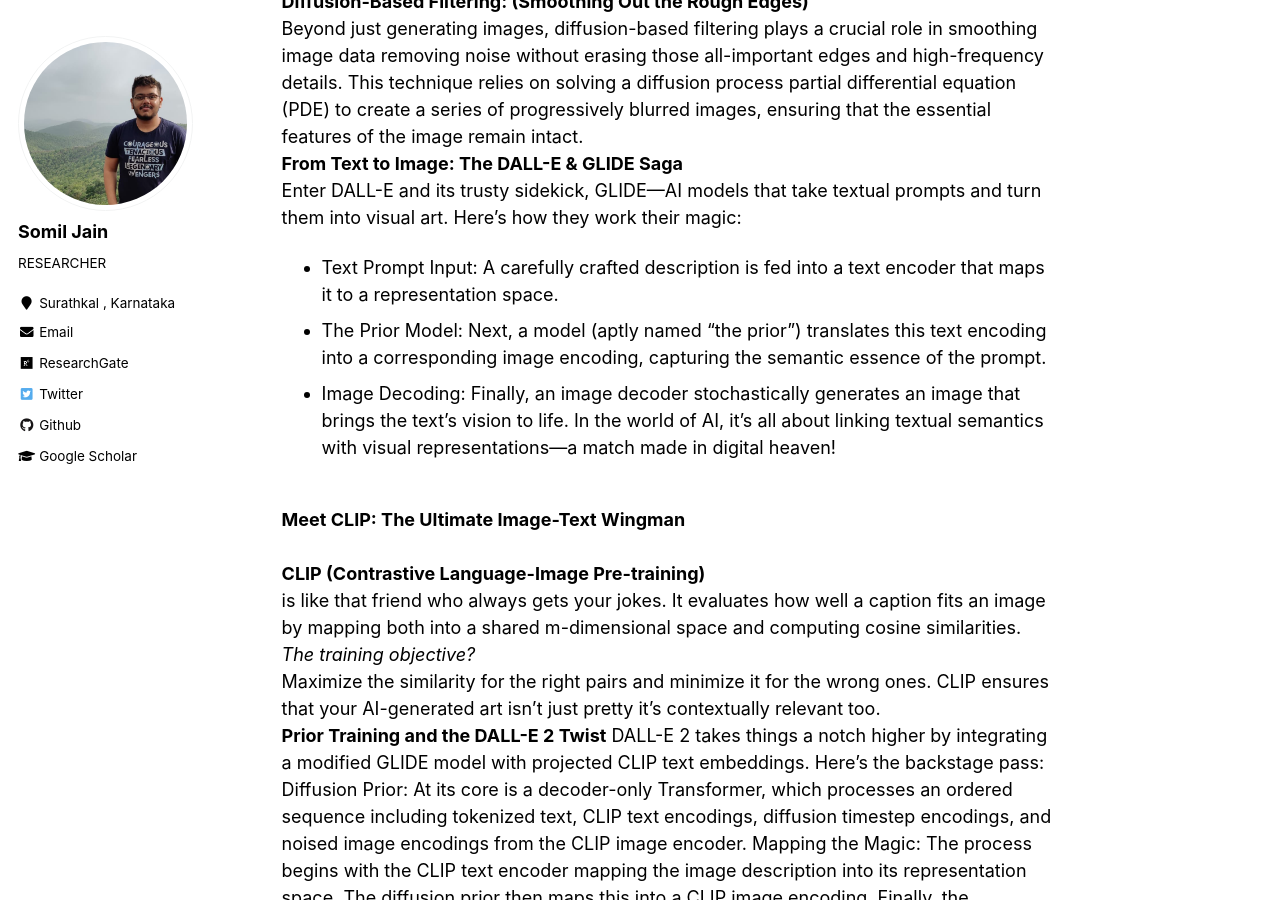
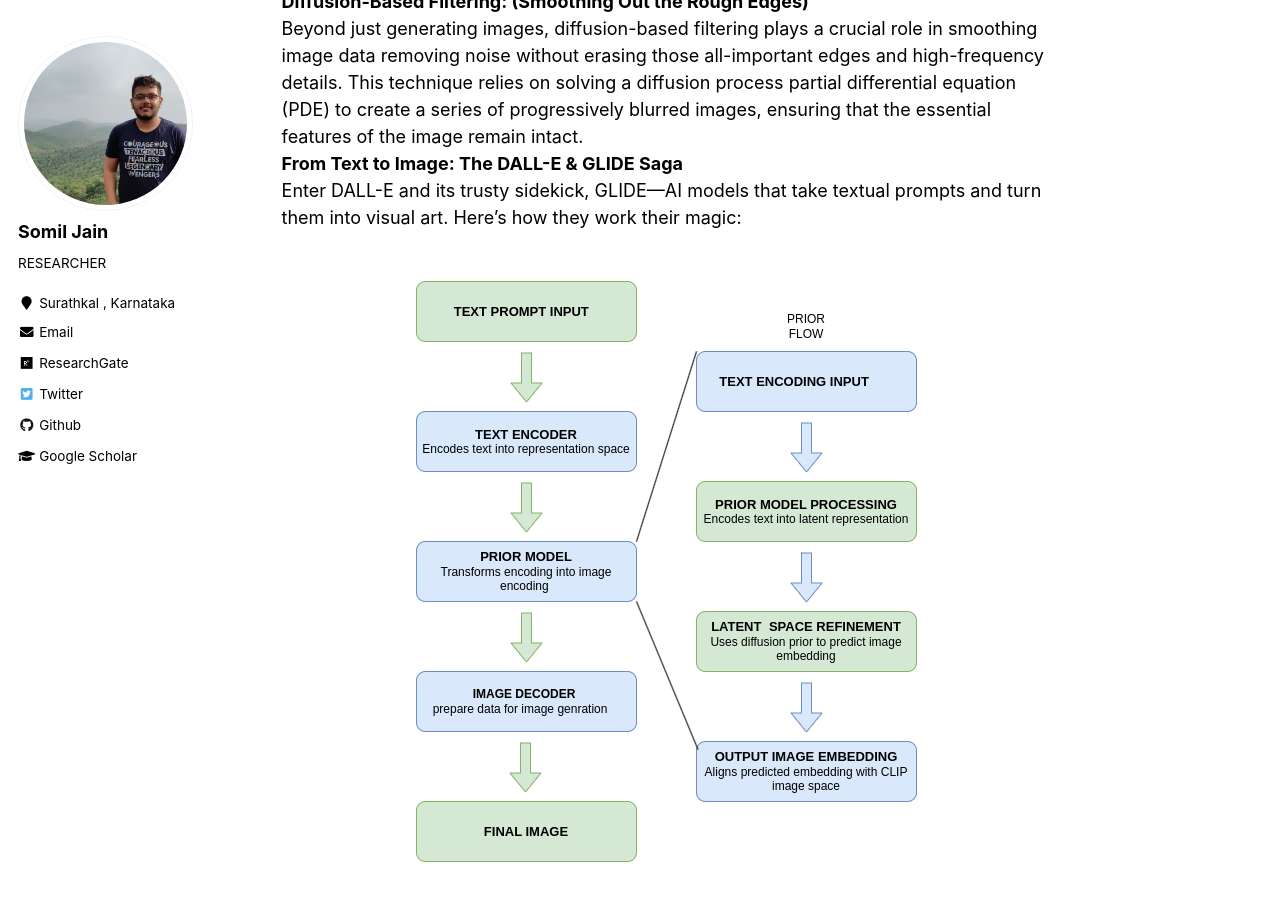
Before and after one commit to somiljain7/somiljain7.github.io, a Jekyll site: the page built from _posts/2025-02-09-blog-post-5.md, in a window 1280 px wide and 900 px high, scrolled down 1737 px. Built offline with Jekyll 4.4.1, drawn with Linux system fonts in a browser that asks for light colours.

Commit message:
+flow prior and dalle glide

```diff
--- a/_posts/2025-02-09-blog-post-5.md
+++ b/_posts/2025-02-09-blog-post-5.md
@@ -57,6 +57,13 @@ Beyond just generating images, diffusion-based filtering plays a crucial role in
 <br>
 <strong>From Text to Image: The DALL-E & GLIDE Saga</strong><br>
 Enter DALL-E and its trusty sidekick, GLIDE—AI models that take textual prompts and turn them into visual art. Here’s how they work their magic: <br>
+<br>
+
+<center>
+<img src="https://raw.githubusercontent.com/somiljain7/somiljain7.github.io/main/images/FLOW_dallle.png">
+</center>
+
+<br>
 <ul>
 <li>Text Prompt Input: A carefully crafted description is fed into a text encoder that maps it to a representation space.</li>
 <li>The Prior Model: Next, a model (aptly named “the prior”) translates this text encoding into a corresponding image encoding, capturing the semantic essence of the prompt.</li>
```
